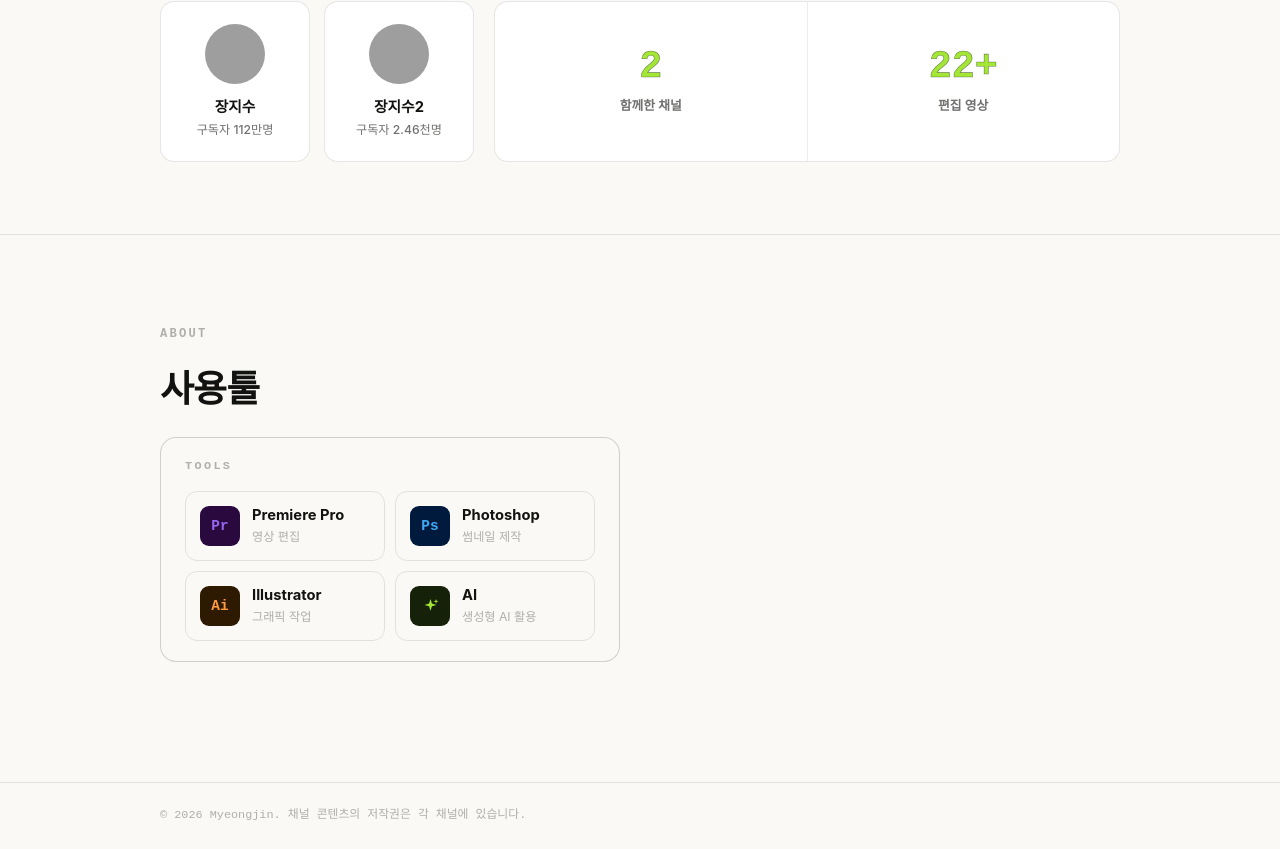
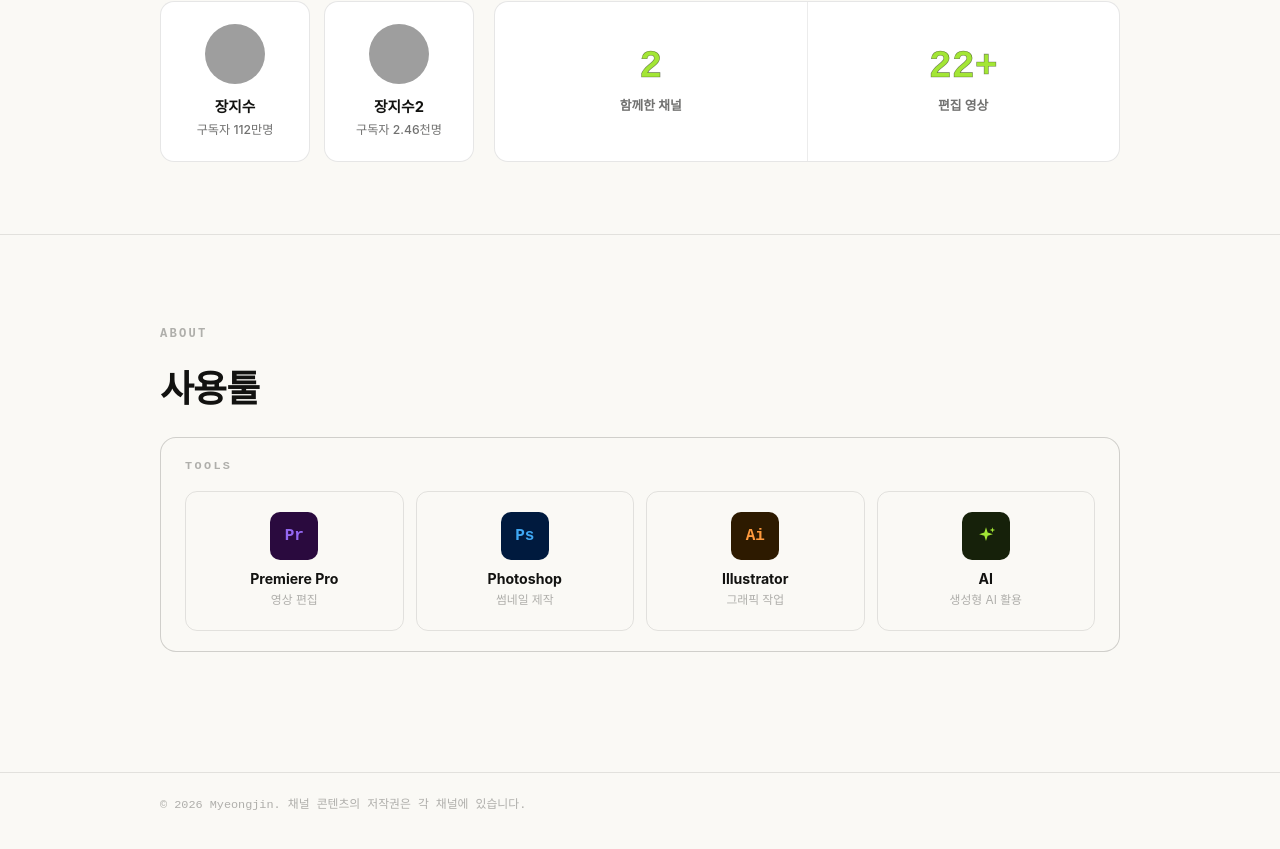
Before and after one commit to brightpants97-tech/mjeans-portfolio, a Next.js app: page / in a window 1280 px wide. Shown: the part 931-1780 px from the top of the page. Built offline with nearby package versions, Linux system fonts and the light colour scheme; grey boxes are pictures that could not be loaded; a small style sheet from the web is missing; a web font is replaced by a local one.

Commit message:
design: 사용툴 패널 폭 확장 및 4열 세로형 카드로 재배치, 여백 제거

```diff
--- a/app/page.tsx
+++ b/app/page.tsx
@@ -442,7 +442,7 @@ export default function Home() {
                 border: '1px solid var(--border-strong)',
                 borderRadius: '16px',
                 padding: '20px 24px',
-                maxWidth: '460px',
+                maxWidth: '100%',
               }}
             >
               <p
@@ -457,15 +457,17 @@ export default function Home() {
               >
                 TOOLS
               </p>
-              <div style={{ display: 'grid', gridTemplateColumns: '1fr 1fr', gap: '10px' }}>
+              <div style={{ display: 'grid', gridTemplateColumns: 'repeat(4, 1fr)', gap: '12px' }}>
                 {TOOLS.map((t) => (
                   <div
                     key={t.abbr}
                     style={{
                       display: 'flex',
+                      flexDirection: 'column',
                       alignItems: 'center',
-                      gap: '12px',
-                      padding: '14px',
+                      textAlign: 'center',
+                      gap: '10px',
+                      padding: '20px 12px',
                       borderRadius: '12px',
                       border: '1px solid var(--border)',
                     }}
@@ -473,21 +475,21 @@ export default function Home() {
                     <div
                       className={t.icon ? undefined : 'mono'}
                       style={{
-                        width: '40px',
-                        height: '40px',
-                        borderRadius: '9px',
+                        width: '48px',
+                        height: '48px',
+                        borderRadius: '10px',
                         background: t.bg,
                         display: 'flex',
                         alignItems: 'center',
                         justifyContent: 'center',
                         flexShrink: 0,
-                        fontSize: '0.9rem',
+                        fontSize: '1rem',
                         fontWeight: 900,
                         color: t.color,
                       }}
                     >
                       {t.icon ? (
-                        <svg width="19" height="19" viewBox="0 0 24 24" fill="none">
+                        <svg width="22" height="22" viewBox="0 0 24 24" fill="none">
                           <path d="M12 2.5L13.8 8.2L19.5 10L13.8 11.8L12 17.5L10.2 11.8L4.5 10L10.2 8.2L12 2.5Z" fill={t.color} />
                           <path d="M19 2.5L19.7 4.7L22 5.5L19.7 6.3L19 8.5L18.3 6.3L16 5.5L18.3 4.7L19 2.5Z" fill={t.color} />
                         </svg>
@@ -495,9 +497,9 @@ export default function Home() {
                         t.abbr
                       )}
                     </div>
-                    <div style={{ minWidth: 0 }}>
-                      <div style={{ fontSize: '0.92rem', fontWeight: 700, color: 'var(--text)', lineHeight: 1.2, whiteSpace: 'nowrap', overflow: 'hidden', textOverflow: 'ellipsis' }}>{t.name}</div>
-                      <div style={{ fontSize: '0.76rem', color: 'var(--text-dimmer)', marginTop: '3px' }}>{t.desc}</div>
+                    <div style={{ minWidth: 0, width: '100%' }}>
+                      <div style={{ fontSize: '0.88rem', fontWeight: 700, color: 'var(--text)', lineHeight: 1.25 }}>{t.name}</div>
+                      <div style={{ fontSize: '0.74rem', color: 'var(--text-dimmer)', marginTop: '4px' }}>{t.desc}</div>
                     </div>
                   </div>
                 ))}
```
